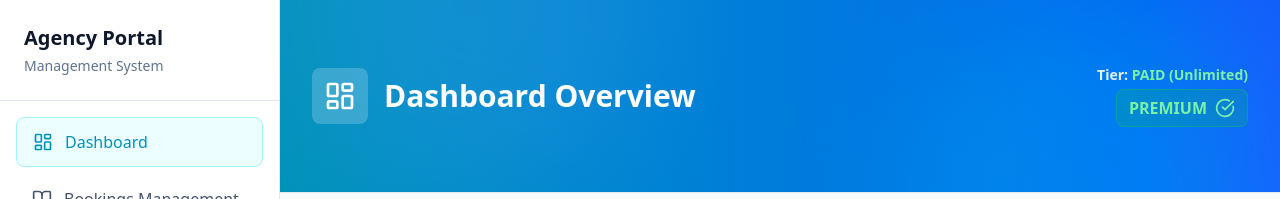
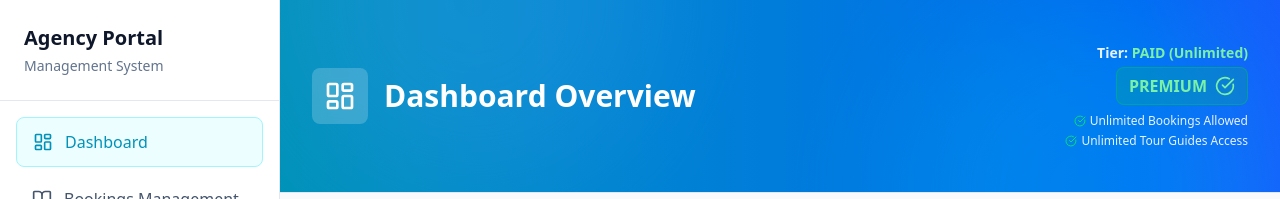
Before and after one commit to Cipher-Syntax/My-Friendly-Local-Guide, a React (Vite) app in the folder frontend/: page /agency in a window 1280 px wide. Shown: the top 199 px of the page. Built offline with nearby package versions, Linux system fonts and the light colour scheme; no server answers.

Commit message:
feat(agency-layout): display explicit subscription tier limits and benefits

```diff
--- a/frontend/src/agency/AgencyLayout.jsx
+++ b/frontend/src/agency/AgencyLayout.jsx
@@ -444,6 +444,17 @@ export default function AgencyLayout() {
                                         <p className="text-sm font-semibold text-white/90 mb-1">
                                             Tier: <span className="text-yellow-300">FREE (Limited)</span>
                                         </p>
+
+                                        {/* NEW: Explicitly list out FREE Tier limitations */}
+                                        <div className="text-xs text-white/80 mb-3 flex flex-col items-end gap-1">
+                                            <span className="flex items-center gap-1">
+                                                <AlertCircle className="w-3 h-3 text-yellow-300" /> Max {config.bookingLimit} Active Booking{config.bookingLimit !== 1 ? 's' : ''}
+                                            </span>
+                                            <span className="flex items-center gap-1">
+                                                <AlertCircle className="w-3 h-3 text-yellow-300" /> Max {config.guideLimit} Tour Guides Allowed
+                                            </span>
+                                        </div>
+
                                         <button
                                             onClick={initiateSubscription}
                                             className="px-4 py-2 bg-yellow-400 hover:bg-yellow-500 text-slate-900 rounded-lg transition-colors flex items-center gap-2 font-medium shadow-md"
@@ -457,9 +468,19 @@ export default function AgencyLayout() {
                                         <p className="text-sm font-semibold text-white/90 mb-1">
                                             Tier: <span className="text-green-300">PAID (Unlimited)</span>
                                         </p>
-                                        <div className="flex items-center gap-2 bg-green-500/20 px-3 py-1.5 rounded-lg border border-green-500/40">
+                                        <div className="flex items-center gap-2 bg-green-500/20 px-3 py-1.5 rounded-lg border border-green-500/40 mb-2">
                                             <span className="text-green-300 font-bold">PREMIUM</span>
                                             <CheckCircle className="w-5 h-5 text-green-300" />
+                                        </div>
+
+                                        {/* NEW: Explicitly list out PREMIUM Tier benefits */}
+                                        <div className="text-xs text-white/90 flex flex-col items-end gap-1">
+                                            <span className="flex items-center gap-1">
+                                                <CheckCircle className="w-3 h-3 text-green-400" /> Unlimited Bookings Allowed
+                                            </span>
+                                            <span className="flex items-center gap-1">
+                                                <CheckCircle className="w-3 h-3 text-green-400" /> Unlimited Tour Guides Access
+                                            </span>
                                         </div>
                                     </div>
                                 )}
```
